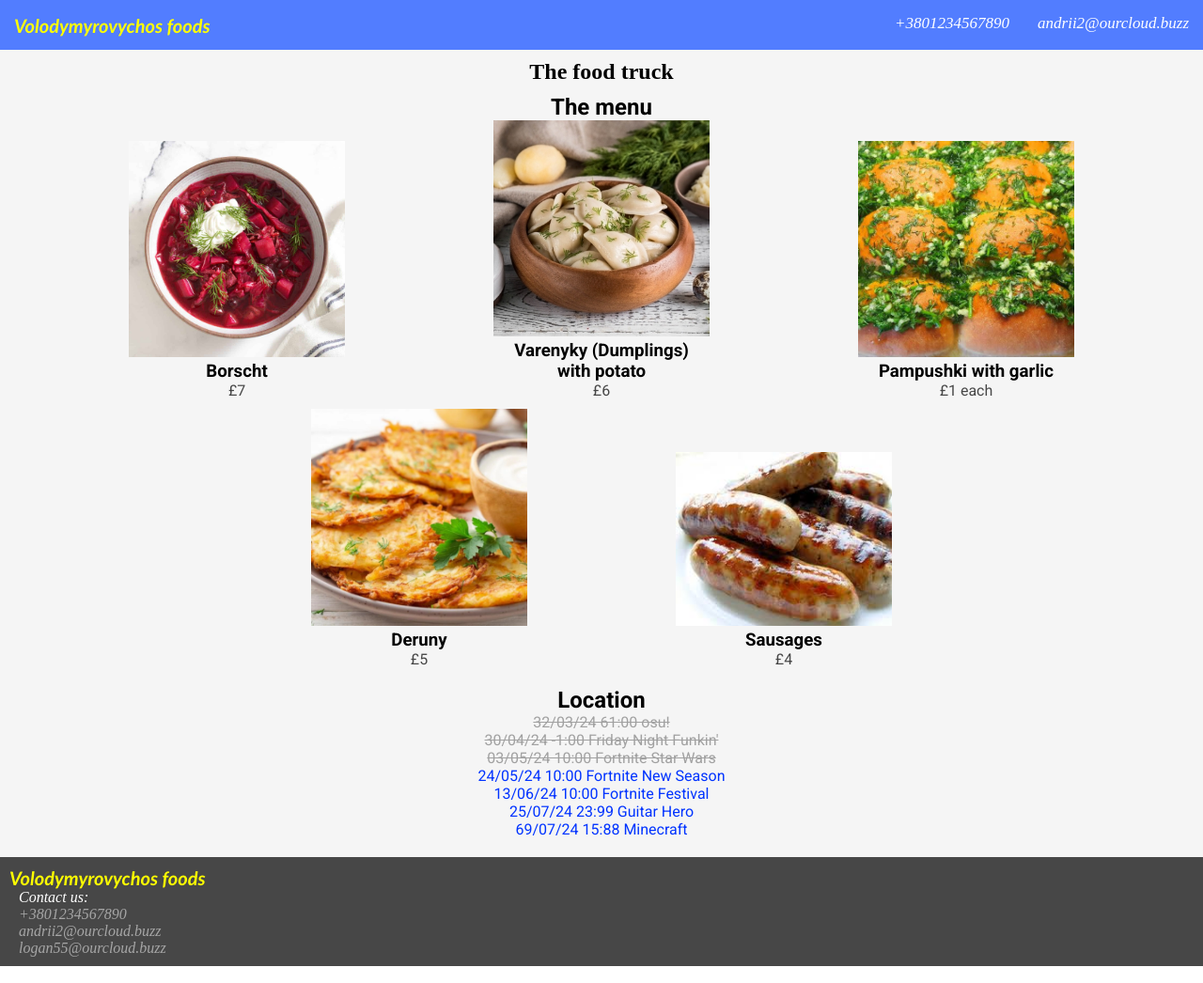
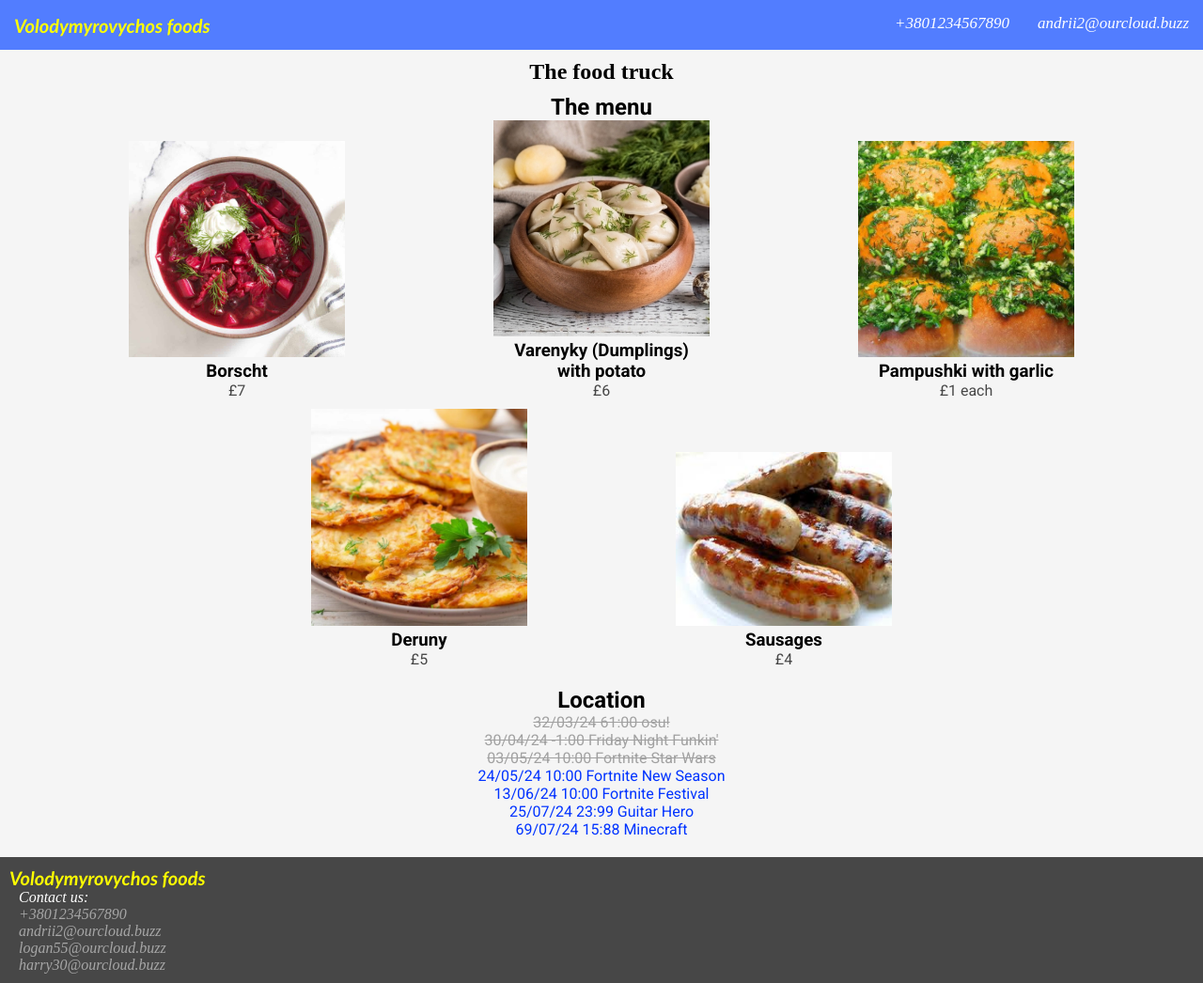
Before and after one commit to Andrii-Avramenko/buisness-website, a plain HTML site: page index.html in a window 1280 px wide. Shown: the whole page at 94% size. Drawn offline with Linux system fonts and the light colour scheme.

Commit message:
new-email

```diff
--- a/index.html
+++ b/index.html
@@ -74,6 +74,7 @@
         <a href="tel:+3801234567890" id="fphone">+3801234567890</a>
         <a href="mailto:andrii2@ourcloud.buzz" id="fmail">andrii2@ourcloud.buzz</a>
         <a href="mailto:logan55@ourcloud.buzz" id="fmail">logan55@ourcloud.buzz</a>
+        <a href="mailto:harry30@ourcloud.buzz" id="fmail">harry30@ourcloud.buzz</a>
       </address>
   </footer>
 </body>
```
